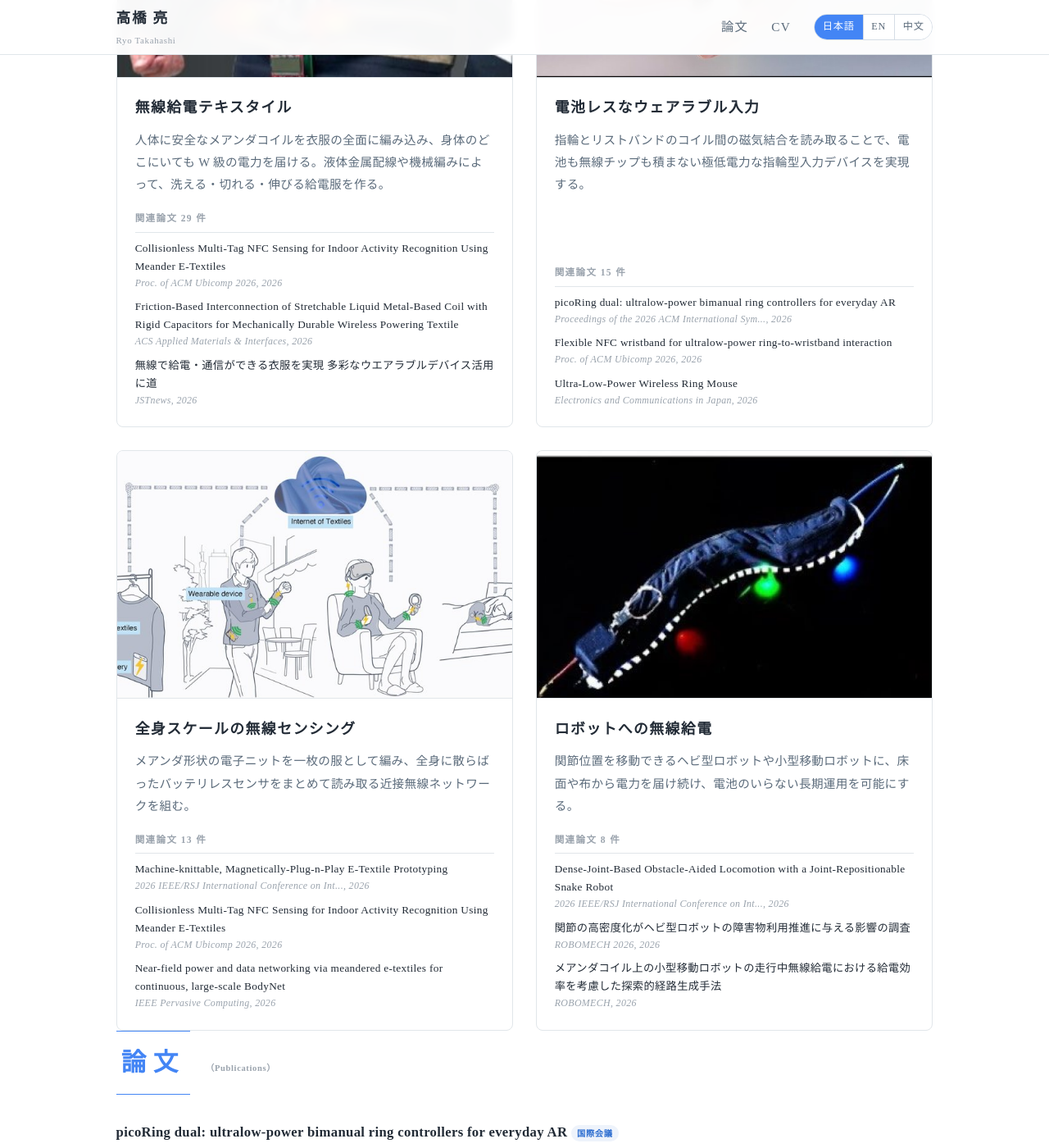
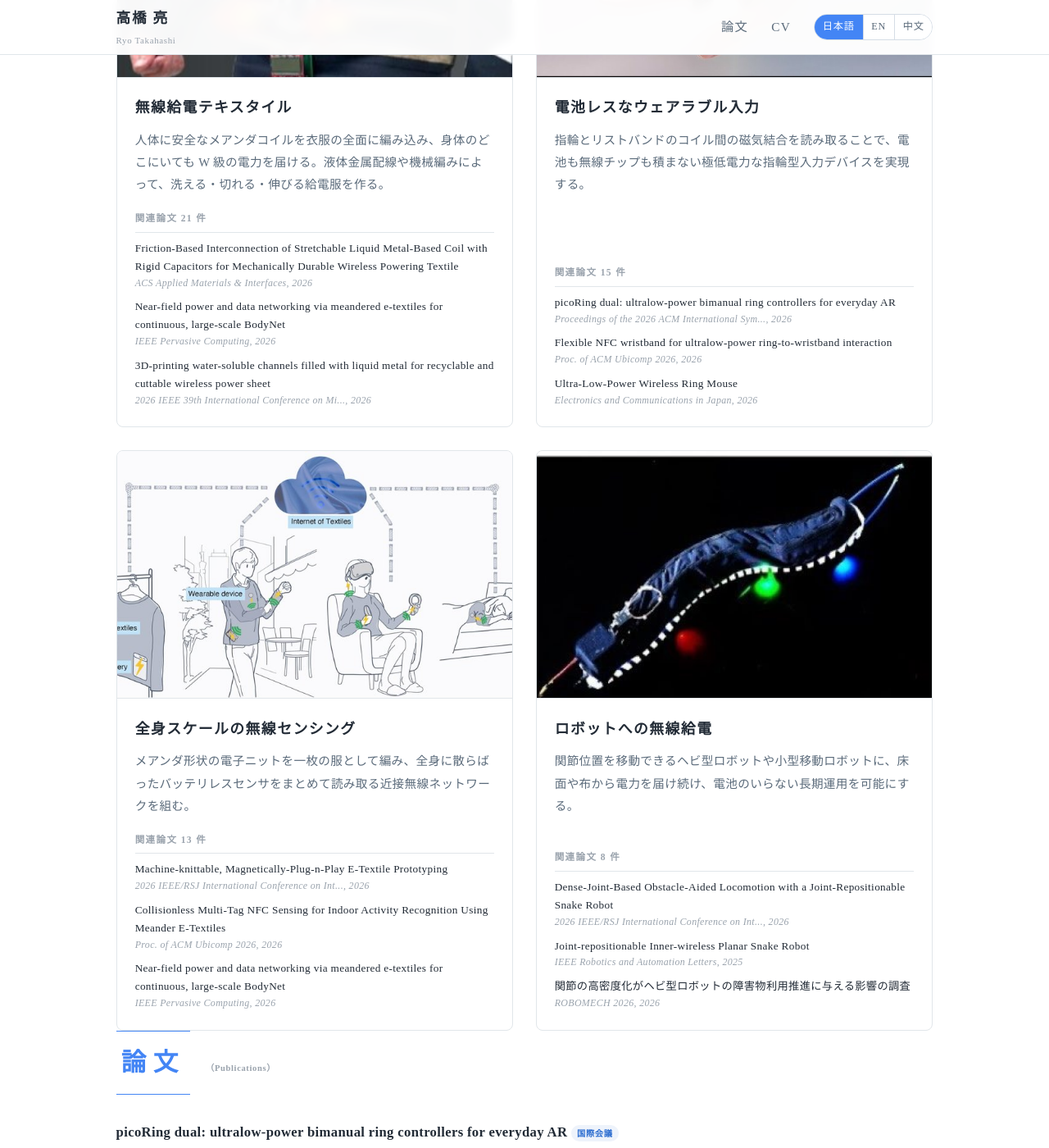
Before and after one commit to takahashiryo/takahashiryo.github.io, a Jekyll site: the page built from _pages/ja.html, in a window 1280 px wide and 1400 px high, scrolled down 1164 px. Shown: the whole window at 82% size. Built offline with Jekyll 4.4.1, drawn with Linux system fonts in a browser that asks for light colours.

Commit message:
研究テーマの論文の振り分けを整理し、カードには査読ありを優先して出す
- 無線給電テキスタイルから、テーマに合わないものを外した。
  センサ読み取りが主題のもの（NFC / readout / 読み取り）は
  全身スケールの無線センシング側に寄せ、部屋規模の中継器・
  空洞共振器・プラレールは「テキスタイル」ではないので外した。
  29件 → 21件。
- これで複数テーマに出るのは Near-field power and data networking の
  1件だけになった（給電と通信の両方が主題なので意図どおり）。
- カードに出す3件は査読ありを優先し、足りなければ査読なしで埋める。
  無線給電テキスタイルの上位3件が解説記事2件で埋まっていたため。

件数: 無線給電テキスタイル 21 / 電池レスなウェアラブル入力 15 /
      全身スケールの無線センシング 13 / ロボットへの無線給電 8

Co-Authored-By: Claude Opus 5 <noreply@anthropic.com>

```diff
--- a/_data/profile.yml
+++ b/_data/profile.yml
@@ -30,7 +30,11 @@ research:
     match: ["meander", "メアンダ", "wpt", "wireless power", "無線給電", "無線電力",
             "power transfer", "liquid metal", "液体金属", "給電", "電磁界", "電力伝送",
             "wireless charging", "wireless powering"]
-    exclude: ["ロボット", "robot", "ヘビ型"]
+    # センサ読み取りが主題のものは bodyscale-sensing に寄せる。
+    # 部屋規模の中継器・空洞共振器・プラレールは「テキスタイル」ではないので外す。
+    exclude: ["ロボット", "robot", "ヘビ型",
+              "nfc", "センサ", "readout", "読み取り",
+              "relay resonator", "空洞共振器", "プラレール"]
     ja:
       title: "無線給電テキスタイル"
       body: "人体に安全なメアンダコイルを衣服の全面に編み込み、身体のどこにいても W 級の電力を届ける。液体金属配線や機械編みによって、洗える・切れる・伸びる給電服を作る。"
--- /dev/null
+++ b/_includes/theme_pub_item.html
@@ -0,0 +1,10 @@
+{%- comment %} 研究テーマカードに出す論文1件（theme_pubs.html から2箇所で使う） {%- endcomment -%}
+{%- assign p = include.p -%}
+<li>
+  {%- if p.url contains "http" -%}
+    <a href="{{ p.url }}" target="_blank" rel="noopener">{{ p.title | escape }}</a>
+  {%- else -%}
+    {{ p.title | escape }}
+  {%- endif -%}
+  <span class="theme-pub-meta">{{ p.venue | escape | truncate: 48 }}, {{ p.year }}</span>
+</li>
--- a/_includes/theme_pubs.html
+++ b/_includes/theme_pubs.html
@@ -1,8 +1,10 @@
-{%- comment -%}
-  研究テーマ1つに対する関連論文。件数を数えてから新しい順に include.limit 件だけ出す。
-  Liquid には配列への追加が無いので、判定（pub_match.html）を2周ぶん回している。
-  ここでは class="entry" を使わないこと。トップの entry 数（論文20+受賞6+講演5=31）を
-  CI と scripts/verify_site.sh が数えている。
+{%- comment %}
+  研究テーマ1つに対する関連論文。件数は全部を数え、出すのは include.limit 件だけ。
+  出す分は査読ありを優先し、足りなければ査読なしで埋める（解説記事だけが
+  並ぶのを避けるため）。Liquid には配列への追加が無いので、判定
+  （pub_match.html）を数える用・査読あり用・穴埋め用で3周ぶん回している。
+  ここでは class="entry" を使わないこと。トップの entry 数
+  （論文20+受賞6+講演5=31）を CI と scripts/verify_site.sh が数えている。
 {%- endcomment -%}
 {%- assign r = include.r -%}
 {%- assign t = site.data.i18n[include.lang] -%}
@@ -19,19 +21,23 @@
   <div class="theme-pubs-head">{{ t.related_count | replace: "%n", total }}</div>
   <ul>
   {%- assign shown = 0 -%}
+  {%- comment %} 1周目: 査読あり {% endcomment -%}
   {%- for p in site.data.publications -%}
-    {%- if shown < limit -%}
+    {%- if shown < limit and p.reviewed == "yes" -%}
       {%- capture hit %}{% include pub_match.html p=p r=r %}{% endcapture -%}
       {%- if hit contains "1" -%}
         {%- assign shown = shown | plus: 1 -%}
-        <li>
-          {%- if p.url contains "http" -%}
-            <a href="{{ p.url }}" target="_blank" rel="noopener">{{ p.title | escape }}</a>
-          {%- else -%}
-            {{ p.title | escape }}
-          {%- endif -%}
-          <span class="theme-pub-meta">{{ p.venue | escape | truncate: 48 }}, {{ p.year }}</span>
-        </li>
+        {% include theme_pub_item.html p=p %}
+      {%- endif -%}
+    {%- endif -%}
+  {%- endfor -%}
+  {%- comment %} 2周目: 足りなければ査読なしで埋める {% endcomment -%}
+  {%- for p in site.data.publications -%}
+    {%- if shown < limit and p.reviewed != "yes" -%}
+      {%- capture hit %}{% include pub_match.html p=p r=r %}{% endcapture -%}
+      {%- if hit contains "1" -%}
+        {%- assign shown = shown | plus: 1 -%}
+        {% include theme_pub_item.html p=p %}
       {%- endif -%}
     {%- endif -%}
   {%- endfor -%}
```
